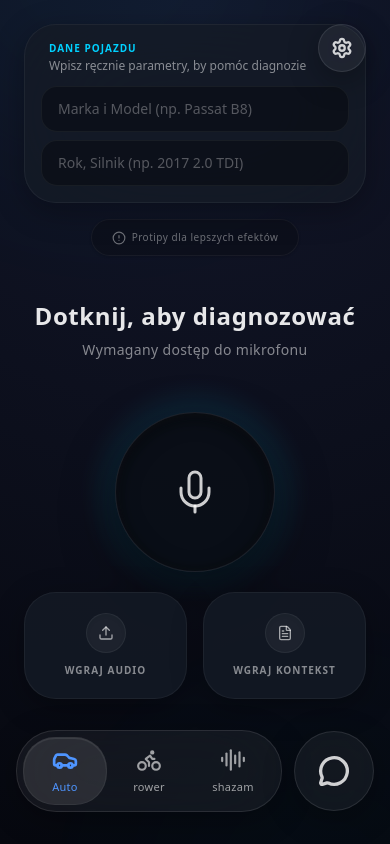
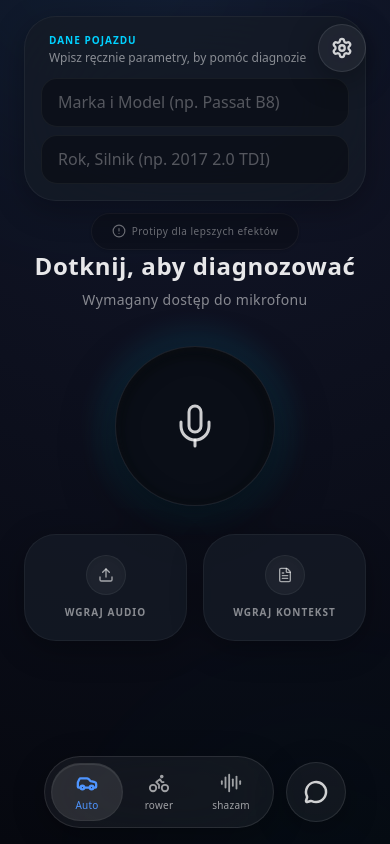
Before and after one commit to Anto-Lab-App/Sonic, a Next.js app: page / in a window 390 px wide. Built offline with nearby package versions, Linux system fonts and the light colour scheme.

Commit message:
fix: mobile responsiveness for iPhone 16 - nav overlap, cancel button, iOS zoom prevention, auto-hide nav

```diff
--- a/src/app/globals.css
+++ b/src/app/globals.css
@@ -51,6 +51,13 @@ body {
   background: var(--background);
   color: var(--foreground);
   transition: background-color 0.3s ease, color 0.3s ease;
+  touch-action: manipulation;
+  -webkit-text-size-adjust: 100%;
+}
+
+/* Prevent iOS Safari auto-zoom on input focus (needs font-size >= 16px) */
+input, textarea, select {
+  font-size: 16px !important;
 }
 
 @utility scrollbar-hide {
--- a/src/app/layout.tsx
+++ b/src/app/layout.tsx
@@ -1,4 +1,4 @@
-import type { Metadata } from "next";
+import type { Metadata, Viewport } from "next";
 import { Geist, Geist_Mono } from "next/font/google";
 import "./globals.css";
 import { ThemeProvider } from "@/components/ThemeProvider";
@@ -13,12 +13,21 @@ const geistMono = Geist_Mono({
   subsets: ["latin"],
 });
 
+export const viewport: Viewport = {
+  width: 'device-width',
+  initialScale: 1,
+  maximumScale: 1,
+  userScalable: false,
+  viewportFit: 'cover',
+};
+
 export const metadata: Metadata = {
   title: "Sonic Diagnostic",
   description: "Zaawansowana diagnostyka pojazdów i otoczenia",
   appleWebApp: {
     title: "Sonic",
     statusBarStyle: "black-translucent",
+    capable: true,
   },
 };
 
--- a/src/app/page.tsx
+++ b/src/app/page.tsx
@@ -1,6 +1,6 @@
 "use client";
 
-import { useState } from 'react';
+import { useState, useRef, useCallback, useEffect } from 'react';
 import { motion, AnimatePresence } from 'framer-motion';
 import { BottomNav } from '@/components/BottomNav';
 import { SettingsButton } from '@/components/SettingsButton';
@@ -14,12 +14,35 @@ export default function Home() {
   const [activeTab, setActiveTab] = useState('auto');
   const [previousTab, setPreviousTab] = useState('auto');
   const [isSettingsOpen, setIsSettingsOpen] = useState(false);
+  const [isNavVisible, setIsNavVisible] = useState(true);
+  const navTimerRef = useRef<ReturnType<typeof setTimeout> | null>(null);
+
+  // Auto-hide nav after 4 seconds of inactivity on small screens
+  const resetNavTimer = useCallback(() => {
+    setIsNavVisible(true);
+    if (navTimerRef.current) clearTimeout(navTimerRef.current);
+
+    // Only auto-hide on small screens (< 700px height)
+    if (typeof window !== 'undefined' && window.innerHeight < 700) {
+      navTimerRef.current = setTimeout(() => {
+        setIsNavVisible(false);
+      }, 4000);
+    }
+  }, []);
+
+  useEffect(() => {
+    resetNavTimer();
+    return () => {
+      if (navTimerRef.current) clearTimeout(navTimerRef.current);
+    };
+  }, [resetNavTimer]);
 
   const handleTabChange = (tabId: string) => {
     if (tabId === 'chat' && activeTab !== 'chat') {
       setPreviousTab(activeTab);
     }
     setActiveTab(tabId);
+    resetNavTimer();
   };
 
   const renderContent = () => {
@@ -82,7 +105,10 @@ export default function Home() {
   };
 
   return (
-    <main className="min-h-[100dvh] bg-background text-foreground flex flex-col relative overflow-hidden font-sans selection:bg-primary/30">
+    <main
+      className="min-h-[100dvh] bg-background text-foreground flex flex-col relative overflow-hidden font-sans selection:bg-primary/30"
+      onPointerDown={resetNavTimer}
+    >
       <SettingsButton onClick={() => setIsSettingsOpen(true)} />
 
       <AnimatePresence>
@@ -95,7 +121,7 @@ export default function Home() {
 
       <AnimatePresence>
         {activeTab !== 'chat' && (
-          <BottomNav activeTab={activeTab} onTabChange={handleTabChange} />
+          <BottomNav activeTab={activeTab} onTabChange={handleTabChange} isVisible={isNavVisible} />
         )}
       </AnimatePresence>
     </main>
--- a/src/components/BottomNav.tsx
+++ b/src/components/BottomNav.tsx
@@ -6,9 +6,10 @@ import { motion } from 'framer-motion';
 interface BottomNavProps {
   activeTab: string;
   onTabChange: (tabId: string) => void;
+  isVisible?: boolean;
 }
 
-export function BottomNav({ activeTab, onTabChange }: BottomNavProps) {
+export function BottomNav({ activeTab, onTabChange, isVisible = true }: BottomNavProps) {
   const tabs = [
     { id: 'auto', label: 'Auto', icon: Car },
     { id: 'rower', label: 'rower', icon: Bike },
@@ -18,10 +19,14 @@ export function BottomNav({ activeTab, onTabChange }: BottomNavProps) {
   return (
     <motion.div
       initial={{ y: 150, opacity: 0 }}
-      animate={{ y: 0, opacity: 1 }}
+      animate={{
+        y: isVisible ? 0 : 120,
+        opacity: isVisible ? 1 : 0
+      }}
       exit={{ y: 150, opacity: 0 }}
       transition={{ type: "spring", stiffness: 300, damping: 30 }}
-      className="fixed bottom-8 left-1/2 -translate-x-1/2 flex items-center gap-3 z-50 w-max"
+      className="fixed bottom-4 left-1/2 -translate-x-1/2 flex items-center gap-3 z-50 w-max"
+      style={{ paddingBottom: 'env(safe-area-inset-bottom, 0px)' }}
     >
       {/* Main Navigation Pill - Glassmorphism */}
       <div className="relative flex items-center bg-foreground/5 backdrop-blur-2xl rounded-[2.5rem] p-1.5 shadow-[0_8px_32px_rgba(0,0,0,0.3)] border border-foreground/10">
@@ -35,7 +40,7 @@ export function BottomNav({ activeTab, onTabChange }: BottomNavProps) {
               onClick={() => onTabChange(tab.id)}
               whileHover={{ scale: 1.05 }}
               whileTap={{ scale: 0.95 }}
-              className={`relative flex flex-col items-center justify-center w-[84px] h-[68px] rounded-[2rem] z-10 group transition-colors duration-300 ${
+              className={`relative flex flex-col items-center justify-center w-[72px] h-[58px] sm:w-[84px] sm:h-[68px] rounded-[2rem] z-10 group transition-colors duration-300 ${
                 !isActive ? 'hover:bg-foreground/10' : ''
               }`}
             >
@@ -50,12 +55,12 @@ export function BottomNav({ activeTab, onTabChange }: BottomNavProps) {
 
               <Icon
                 strokeWidth={isActive ? 2.5 : 2}
-                className={`relative z-20 w-[26px] h-[26px] mb-1.5 transition-colors duration-300 ${
+                className={`relative z-20 w-[22px] h-[22px] sm:w-[26px] sm:h-[26px] mb-1 transition-colors duration-300 ${
                   isActive ? 'text-[#4F95FF]' : 'text-foreground/60 group-hover:text-foreground/90'
                 }`}
               />
               <span
-                className={`relative z-20 text-[11px] font-medium tracking-wide transition-colors duration-300 ${
+                className={`relative z-20 text-[10px] sm:text-[11px] font-medium tracking-wide transition-colors duration-300 ${
                   isActive ? 'text-[#4F95FF]' : 'text-foreground/60 group-hover:text-foreground/90'
                 }`}
               >
@@ -71,13 +76,13 @@ export function BottomNav({ activeTab, onTabChange }: BottomNavProps) {
         onClick={() => onTabChange('chat')}
         whileHover={{ scale: 1.05 }}
         whileTap={{ scale: 0.95 }}
-        className={`relative flex items-center justify-center w-[80px] h-[80px] bg-foreground/5 backdrop-blur-2xl rounded-full shadow-[0_8px_32px_rgba(0,0,0,0.3)] border border-foreground/10 transition-colors duration-300 group overflow-hidden ${
+        className={`relative flex items-center justify-center w-[60px] h-[60px] sm:w-[80px] sm:h-[80px] bg-foreground/5 backdrop-blur-2xl rounded-full shadow-[0_8px_32px_rgba(0,0,0,0.3)] border border-foreground/10 transition-colors duration-300 group overflow-hidden ${
           activeTab === 'chat' ? 'bg-foreground/10 border-foreground/20 shadow-[0_0_20px_rgba(79,149,255,0.3)]' : 'hover:bg-foreground/20'
         }`}
       >
         <div className="absolute inset-0 bg-gradient-to-tr from-white/5 to-transparent opacity-0 group-hover:opacity-100 transition-opacity duration-300" />
         <MessageCircle
-          className={`relative z-10 w-8 h-8 transition-all duration-300 ${
+          className={`relative z-10 w-6 h-6 sm:w-8 sm:h-8 transition-all duration-300 ${
             activeTab === 'chat' ? 'text-[#4F95FF] scale-110' : 'text-foreground/80 group-hover:text-foreground group-hover:scale-110'
           }`}
           strokeWidth={2.5}
--- a/src/components/Scanner.tsx
+++ b/src/components/Scanner.tsx
@@ -2,7 +2,7 @@
 
 import { useState, useRef, useEffect } from 'react';
 import { motion, AnimatePresence } from 'framer-motion';
-import { Upload, FileText, ChevronDown, AlertCircle, Mic, Camera, Image as ImageIcon, Loader2 } from 'lucide-react';
+import { Upload, FileText, ChevronDown, AlertCircle, Mic, Camera, Image as ImageIcon, Loader2, X } from 'lucide-react';
 
 import { ContextModal } from './ContextModal';
 import { InstructionsModal } from './InstructionsModal';
@@ -171,6 +171,12 @@ export function Scanner({
     }
   };
 
+  // Cancel recording without triggering analysis
+  const cancelRecording = () => {
+    stopRecording();
+    // Don't call simulateProcessing — just go back to idle
+  };
+
   const toggleRecording = () => {
     if (isRecording) {
       stopRecording();
@@ -230,7 +236,7 @@ export function Scanner({
   }, []);
 
   return (
-    <div className="min-h-screen bg-background text-foreground flex flex-col items-center justify-between font-sans relative overflow-hidden selection:bg-[#00D1FF]/30">
+    <div className="h-[100dvh] bg-background text-foreground flex flex-col items-center font-sans relative overflow-hidden selection:bg-[#00D1FF]/30">
       {/* Premium Deep Navy Background */}
       <div className="absolute inset-0 bg-[radial-gradient(circle_at_50%_0%,#13172B_0%,#06080F_100%)] pointer-events-none" />
 
@@ -254,13 +260,30 @@ export function Scanner({
       />
 
       {/* Mobile-perfect container */}
-      <div className="relative z-10 w-full max-w-md mx-auto flex flex-col h-screen flex-1">
+      <div className="relative z-10 w-full max-w-md mx-auto flex flex-col h-full overflow-y-auto scrollbar-hide">
+
+        {/* Cancel button during recording — top left */}
+        <AnimatePresence>
+          {isRecording && (
+            <motion.button
+              initial={{ opacity: 0, scale: 0.8 }}
+              animate={{ opacity: 1, scale: 1 }}
+              exit={{ opacity: 0, scale: 0.8 }}
+              transition={{ duration: 0.3 }}
+              onClick={cancelRecording}
+              className="fixed top-6 left-6 z-50 w-11 h-11 rounded-full bg-foreground/5 backdrop-blur-2xl border border-foreground/10 flex items-center justify-center hover:bg-foreground/10 transition-colors shadow-[0_4px_16px_rgba(0,0,0,0.3)]"
+              aria-label="Anuluj"
+            >
+              <X className="w-5 h-5 text-foreground/70" strokeWidth={2} />
+            </motion.button>
+          )}
+        </AnimatePresence>
 
         {/* Top Inputs + Protipy Button */}
         <motion.div
           animate={{ opacity: (isRecording || isAnalyzing) ? 0 : 1, y: (isRecording || isAnalyzing) ? -20 : 0 }}
           transition={{ duration: 0.5, ease: [0.16, 1, 0.3, 1] }}
-          className="w-full px-6 flex flex-col items-center pt-6 pb-2 relative z-20 gap-4"
+          className="w-full px-6 flex flex-col items-center pt-4 pb-1 relative z-20 gap-3"
           style={{ pointerEvents: (isRecording || isAnalyzing) ? 'none' : 'auto' }}
         >
           <div className="w-full bg-surface/80 hover:bg-surface-hover/90 transition-all duration-500 p-4 rounded-[32px] border border-foreground/[0.05] backdrop-blur-3xl shadow-[0_8px_32px_rgba(0,0,0,0.3)] group flex flex-col gap-3">
@@ -295,10 +318,10 @@ export function Scanner({
         </motion.div>
 
         {/* Center Concentric Visualizer & Button */}
-      <div className="z-10 flex flex-col items-center justify-start pt-8 flex-1 w-full relative mb-12">
+      <div className={`z-10 flex flex-col items-center w-full relative ${(isRecording || isAnalyzing) ? 'justify-center flex-1' : 'justify-start pt-2'}`}>
 
         {/* Status Text (Moved above the button for better visibility like Shazam) */}
-        <div className="h-16 mb-8 flex flex-col items-center justify-end z-10">
+        <div className="h-12 mb-4 flex flex-col items-center justify-end z-10">
           <AnimatePresence mode="wait">
             <motion.div
               key={isRecording ? 'recording' : 'idle'}
@@ -496,7 +519,7 @@ export function Scanner({
         <motion.div
           animate={{ opacity: (isRecording || isAnalyzing) ? 0 : 1, y: (isRecording || isAnalyzing) ? 20 : 0 }}
           transition={{ duration: 0.5, ease: [0.16, 1, 0.3, 1] }}
-          className="w-full px-6 flex gap-4 pb-20 relative z-20"
+          className="w-full px-6 flex gap-4 pb-[130px] pt-2 relative z-20"
           style={{ pointerEvents: (isRecording || isAnalyzing) ? 'none' : 'auto' }}
         >
           <button onClick={() => mode === 'audio' ? undefined : galleryInputRef.current?.click()} className="flex-1 group relative overflow-hidden flex flex-col items-center justify-center gap-2.5 bg-surface/80 hover:bg-surface-hover/90 transition-all duration-500 py-5 rounded-[32px] border border-foreground/[0.05] backdrop-blur-3xl shadow-[0_8px_32px_rgba(0,0,0,0.3)]">
```
Also changed, not shown: src/components/BikeScanner.tsx (+4 -4 lines).
